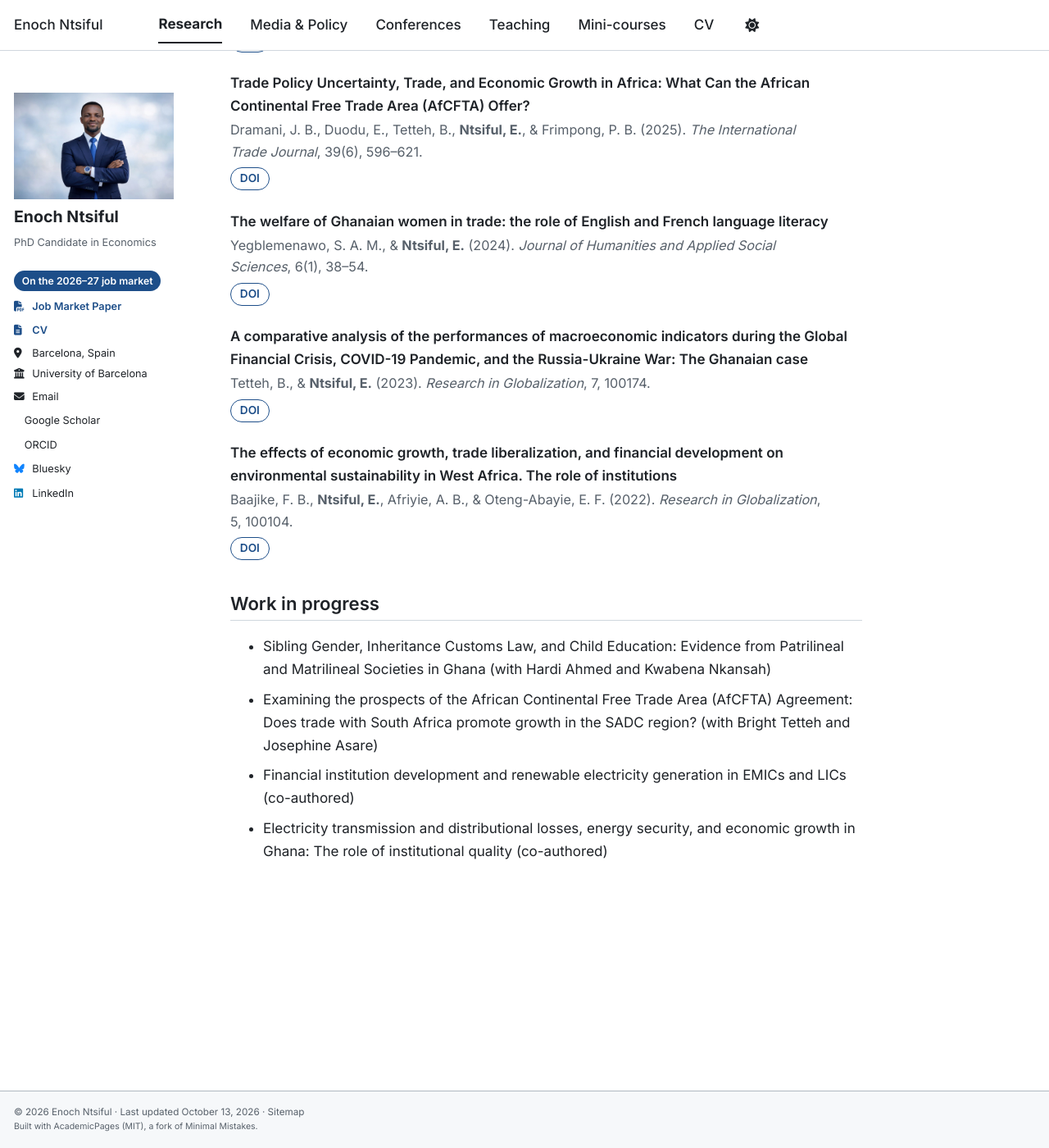
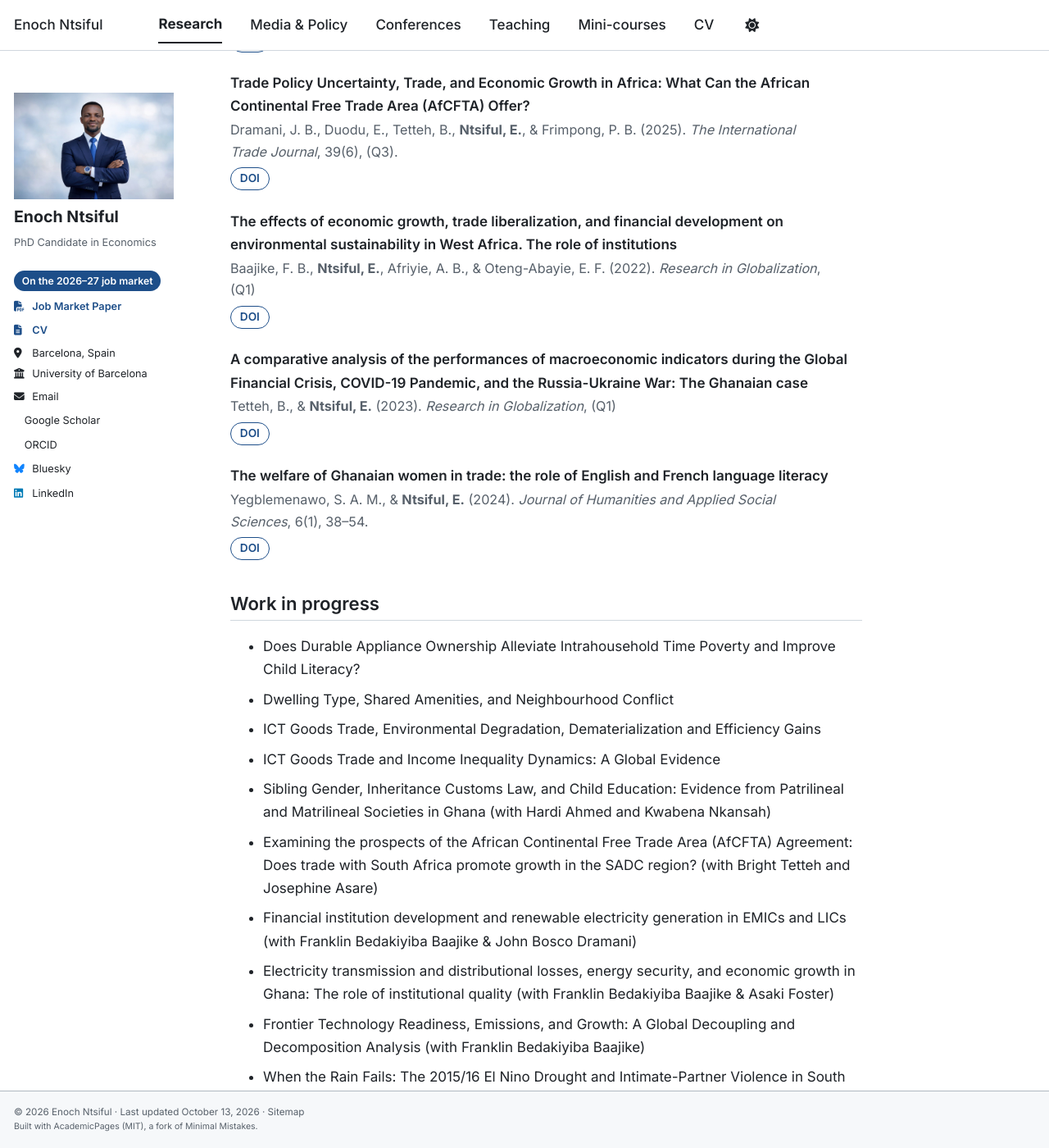
Before and after one commit to ntsifulenoch/ntsifulenoch.github.io, a Jekyll site: the page built from _pages/research.md, in a window 1280 px wide and 1400 px high, scrolled down 1380 px. Shown: the whole window at 82% size. Built offline with Jekyll 4.4.1, drawn with Linux system fonts in a browser that asks for light colours; a style sheet for code colours, icons or effects is not loaded.

Commit message:
Update research.md

```diff
--- a/_pages/research.md
+++ b/_pages/research.md
@@ -19,6 +19,7 @@ description: "Job market paper, working papers, publications and work in progres
     </details>
   </div>
 </div>
+
 
 ## Working papers
 
@@ -69,18 +70,31 @@ description: "Job market paper, working papers, publications and work in progres
   </div>
 </div>
 
+
 ## Peer-reviewed publications
 
 <div class="paper">
   <p class="paper__title">Effect of electricity access on the value of women's labour and time in Ghana</p>
-  <p class="paper__meta"><strong>Ntsiful, E.</strong>, Dramani, J. B., Adusah-Poku, F., &amp; Frimpong, P. B. (2024). <em>World Development Perspectives</em>, 35, 100614.</p>
+  <p class="paper__meta"><strong>Ntsiful, E.</strong>, Dramani, J. B., Adusah-Poku, F., &amp; Frimpong, P. B. (2024). <em>World Development Perspectives</em>, (Q1)</p>
   <div class="links"><a class="btn-pill" href="https://doi.org/10.1016/j.wdp.2024.100614">DOI</a></div>
 </div>
 
 <div class="paper">
   <p class="paper__title">Trade Policy Uncertainty, Trade, and Economic Growth in Africa: What Can the African Continental Free Trade Area (AfCFTA) Offer?</p>
-  <p class="paper__meta">Dramani, J. B., Duodu, E., Tetteh, B., <strong>Ntsiful, E.</strong>, &amp; Frimpong, P. B. (2025). <em>The International Trade Journal</em>, 39(6), 596–621.</p>
+  <p class="paper__meta">Dramani, J. B., Duodu, E., Tetteh, B., <strong>Ntsiful, E.</strong>, &amp; Frimpong, P. B. (2025). <em>The International Trade Journal</em>, 39(6), (Q3).</p>
   <div class="links"><a class="btn-pill" href="https://doi.org/10.1080/08853908.2025.2538861">DOI</a></div>
+</div>
+
+<div class="paper">
+  <p class="paper__title">The effects of economic growth, trade liberalization, and financial development on environmental sustainability in West Africa. The role of institutions</p>
+  <p class="paper__meta">Baajike, F. B., <strong>Ntsiful, E.</strong>, Afriyie, A. B., &amp; Oteng-Abayie, E. F. (2022). <em>Research in Globalization</em>, (Q1)</p>
+  <div class="links"><a class="btn-pill" href="https://doi.org/10.1016/j.resglo.2022.100104">DOI</a></div>
+</div>
+
+<div class="paper">
+  <p class="paper__title">A comparative analysis of the performances of macroeconomic indicators during the Global Financial Crisis, COVID-19 Pandemic, and the Russia-Ukraine War: The Ghanaian case</p>
+  <p class="paper__meta">Tetteh, B., &amp; <strong>Ntsiful, E.</strong> (2023). <em>Research in Globalization</em>, (Q1)</p>
+  <div class="links"><a class="btn-pill" href="https://doi.org/10.1016/j.resglo.2023.100174">DOI</a></div>
 </div>
 
 <div class="paper">
@@ -89,21 +103,16 @@ description: "Job market paper, working papers, publications and work in progres
   <div class="links"><a class="btn-pill" href="https://doi.org/10.1108/JHASS-08-2023-0091">DOI</a></div>
 </div>
 
-<div class="paper">
-  <p class="paper__title">A comparative analysis of the performances of macroeconomic indicators during the Global Financial Crisis, COVID-19 Pandemic, and the Russia-Ukraine War: The Ghanaian case</p>
-  <p class="paper__meta">Tetteh, B., &amp; <strong>Ntsiful, E.</strong> (2023). <em>Research in Globalization</em>, 7, 100174.</p>
-  <div class="links"><a class="btn-pill" href="https://doi.org/10.1016/j.resglo.2023.100174">DOI</a></div>
-</div>
-
-<div class="paper">
-  <p class="paper__title">The effects of economic growth, trade liberalization, and financial development on environmental sustainability in West Africa. The role of institutions</p>
-  <p class="paper__meta">Baajike, F. B., <strong>Ntsiful, E.</strong>, Afriyie, A. B., &amp; Oteng-Abayie, E. F. (2022). <em>Research in Globalization</em>, 5, 100104.</p>
-  <div class="links"><a class="btn-pill" href="https://doi.org/10.1016/j.resglo.2022.100104">DOI</a></div>
-</div>
 
 ## Work in progress
 
+- Does Durable Appliance Ownership Alleviate Intrahousehold Time Poverty and Improve Child Literacy?
+- Dwelling Type, Shared Amenities, and Neighbourhood Conflict
+- ICT Goods Trade, Environmental Degradation, Dematerialization and Efficiency Gains
+- ICT Goods Trade and Income Inequality Dynamics: A Global Evidence
 - Sibling Gender, Inheritance Customs Law, and Child Education: Evidence from Patrilineal and Matrilineal Societies in Ghana (with Hardi Ahmed and Kwabena Nkansah)
 - Examining the prospects of the African Continental Free Trade Area (AfCFTA) Agreement: Does trade with South Africa promote growth in the SADC region? (with Bright Tetteh and Josephine Asare)
-- Financial institution development and renewable electricity generation in EMICs and LICs (co-authored) {% comment %} CONFIRM: coauthor names {% endcomment %}
-- Electricity transmission and distributional losses, energy security, and economic growth in Ghana: The role of institutional quality (co-authored) {% comment %} CONFIRM: coauthor names {% endcomment %}
+- Financial institution development and renewable electricity generation in EMICs and LICs (with Franklin Bedakiyiba Baajike & John Bosco Dramani)
+- Electricity transmission and distributional losses, energy security, and economic growth in Ghana: The role of institutional quality (with Franklin Bedakiyiba Baajike & Asaki Foster)
+- Frontier Technology Readiness, Emissions, and Growth: A Global Decoupling and Decomposition Analysis (with Franklin Bedakiyiba Baajike)
+- When the Rain Fails: The 2015/16 El Nino Drought and Intimate-Partner Violence in South Africa (with Bright Tetteh)
```
